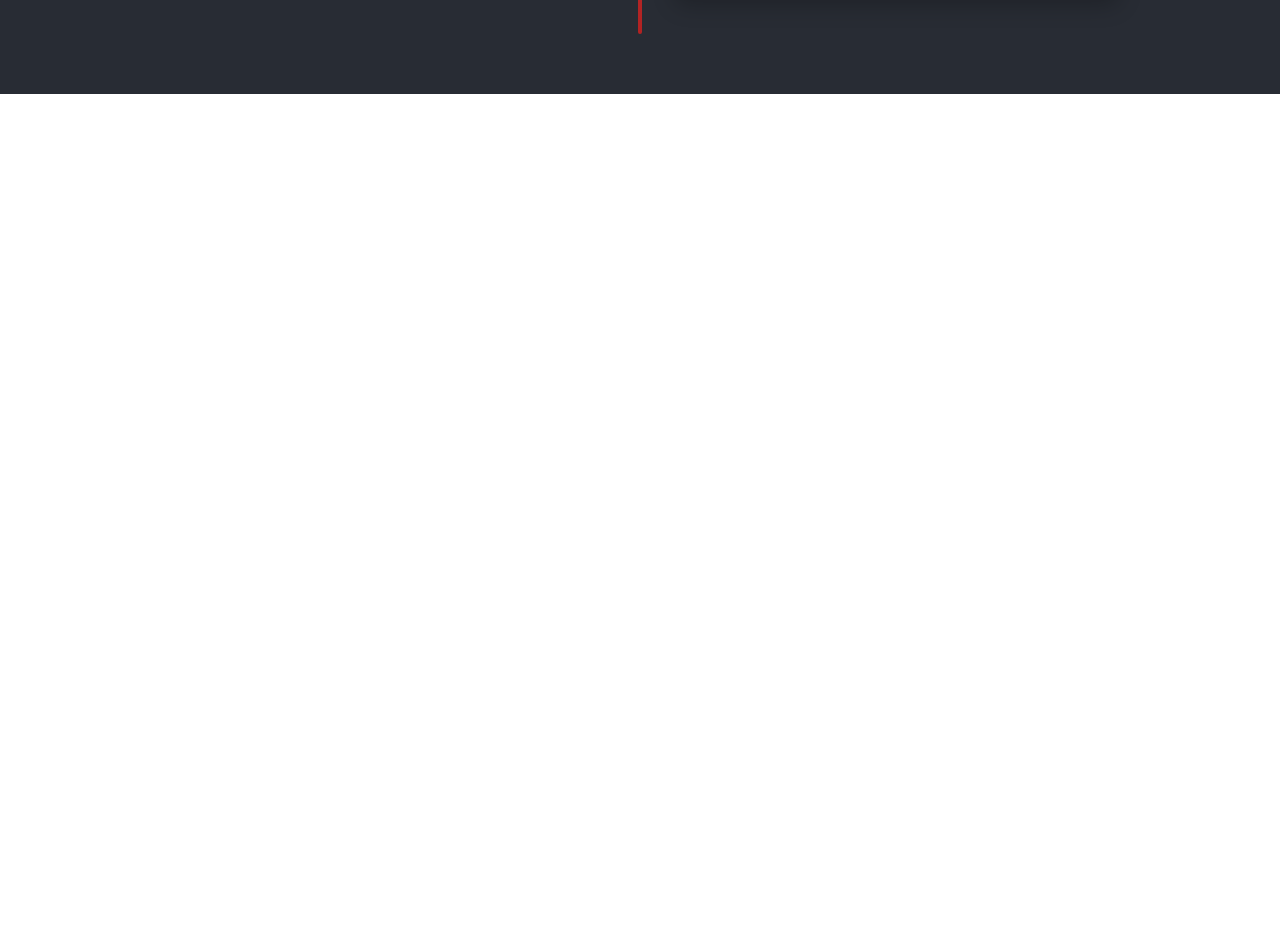
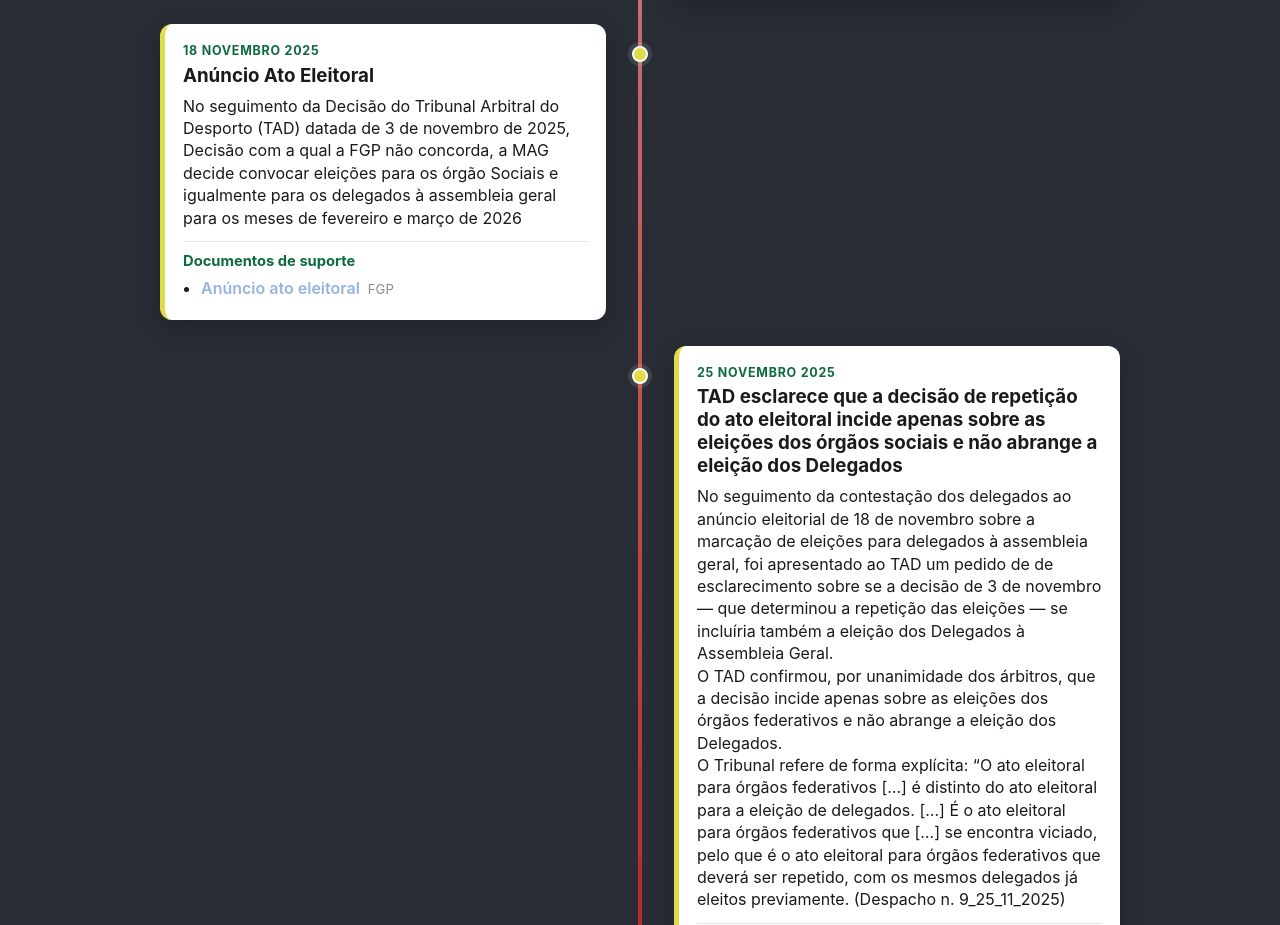
Before and after one commit to ginasticaPT/site, a React (Create React App) app: page /site/timeline in a window 1280 px wide. Shown: the part 5567-6492 px from the top of the page. Before the commit the page ends 5661 px from the top, so only its background shows below. Built offline with nearby package versions, Linux system fonts and the light colour scheme; the HTML template or start-up script is replaced by a standard one.

Commit message:
Update Timeline.js

```diff
--- a/src/pages/Timeline.js
+++ b/src/pages/Timeline.js
@@ -269,6 +269,36 @@
         }
       ]
     },
+    {
+      date: '18 novembro 2025',
+      title: 'Anúncio Ato Eleitoral',
+      fact:'No seguimento da Decisão do Tribunal Arbitral do Desporto (TAD) datada de 3 de novembro de 2025, Decisão com a qual a FGP não concorda, a MAG decide convocar eleições para os órgão Sociais e igualmente para os delegados à assembleia geral para os meses de fevereiro e março de 2026',
+      tone: 'alert',
+      documents: [
+        {
+          label: 'Anúncio ato eleitoral',
+          source: 'FGP',
+          url: `${process.env.PUBLIC_URL}/documents/FGP - 2025 - CC 0154 - Anúncio de Ato Eleitoral.pdf`
+        }
+      ]
+    },
+    {
+      date: '25 novembro 2025',
+      title: 'TAD esclarece que a decisão de repetição do ato eleitoral incide apenas sobre as eleições dos órgãos sociais e não abrange a eleição dos Delegados',
+      fact: [
+        'No seguimento da contestação dos delegados ao anúncio eleitorial de 18 de novembro sobre a marcação de eleições para delegados à assembleia geral, foi apresentado ao TAD um pedido de de esclarecimento sobre se a decisão de 3 de novembro — que determinou a repetição das eleições — se incluíria também a eleição dos Delegados à Assembleia Geral.',
+        'O TAD confirmou, por unanimidade dos árbitros, que a decisão incide apenas sobre as eleições dos órgãos federativos e não abrange a eleição dos Delegados.',
+        'O Tribunal refere de forma explícita: “O ato eleitoral para órgãos federativos […] é distinto do ato eleitoral para a eleição de delegados. […] É o ato eleitoral para órgãos federativos que […] se encontra viciado, pelo que é o ato eleitoral para órgãos federativos que deverá ser repetido, com os mesmos delegados já eleitos previamente. (Despacho n. 9_25_11_2025)',
+        ],
+      tone: 'alert',
+      documents: [
+        {
+          label: 'Despacho - Repetição de eleições com os mesmos delegados já eleitos previamente',
+          source: 'TAD',
+          url: `${process.env.PUBLIC_URL}/documents/FGP - 2025 - Despacho n. 9_25_11_2025.pdf`
+        }
+      ]
+    },
   ];
 
   return (
```
